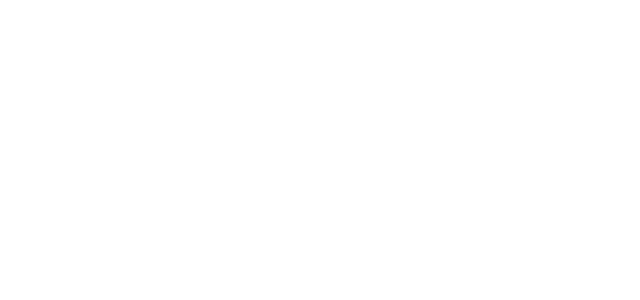
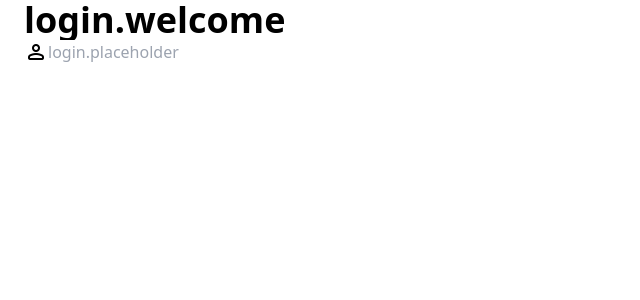
Before and after one commit to Saxxone/bree-web, a Nuxt app: page /login in a window 1280 px wide. Shown: the top 300 px of the page, without its empty margins (0-640 px from the left). Built offline with nearby package versions, Linux system fonts and the light colour scheme.

Commit message:
feat(auth): setup login and signup

```diff
--- /dev/null
+++ b/assets/css/components.css
@@ -0,0 +1,14 @@
+/* HTML Elements */
+
+h1 {
+  @apply font-semibold text-4xl
+}
+
+
+/* CSS components */
+.container {
+  @apply mx-auto px-6 max-w-7xl
+}
+
+
+/* Logical components */
--- /dev/null
+++ b/components/forms/FormInput.vue
@@ -0,0 +1,20 @@
+<script lang="ts" setup>
+interface Props {
+  prependIcon?: string;
+  appendIcon?: string;
+  placeholder?: string;
+}
+const props = defineProps<Props>();
+</script>
+
+<template>
+  <div class="flex items-center">
+    <span class="material-symbols-rounded" v-if="props.prependIcon">
+      {{ props.prependIcon }}
+    </span>
+    <input type="text"  :placeholder="props.placeholder">
+    <span class="material-symbols-rounded" v-if="props.appendIcon">
+      {{ props.appendIcon }}
+    </span>
+  </div>
+</template>
--- a/components/forms/input.vue
+++ /dev/null
@@ -1,15 +0,0 @@
-<script lang="ts" setup>
-interface Props {
-  icon?: string;
-}
-const props = defineProps<Props>();
-</script>
-
-<template>
-  <div>
-    <span class="material-symbols-rounded">
-      {{ props.icon }}
-    </span>
-    <input type="text" />
-  </div>
-</template>
--- a/layouts/auth.vue
+++ b/layouts/auth.vue
@@ -1,7 +1,7 @@
 <script lang="ts" setup></script>
 
 <template>
-  <div />
+  <div class="container">
+    <slot/>
+  </div>
 </template>
-
-<style></style>
--- a/nuxt.config.ts
+++ b/nuxt.config.ts
@@ -21,7 +21,10 @@ export default defineNuxtConfig({
     },
   },
 
-  css: ["~/assets/css/main.css"],
+  css: [
+    "~/assets/css/main.css",
+    "~/assets/css/components.css",
+  ],
 
   postcss: {
     plugins: {
--- a/pages/index.vue
+++ b/pages/index.vue
@@ -9,8 +9,6 @@ const routes = app_routes;
 async function validateUserAuth(): Promise<boolean> {
   //validate user auth token
   return false;
-
-
 }
 
 onMounted(async () => {
@@ -23,7 +21,7 @@ onMounted(async () => {
 <template>
   <div class="h-screen flex items-center justify-center">
     <span>
-      <img src="/favicon.svg" alt="logo" />
+      <img src="/favicon.svg" alt="logo" >
     </span>
   </div>
 </template>
--- a/pages/login.vue
+++ b/pages/login.vue
@@ -1,7 +1,17 @@
-<script lang="ts" setup></script>
+<script lang="ts" setup>
+definePageMeta({
+  layout: 'auth'
+})
+
+const { t } = useI18n();
+async function login() {}
+</script>
 
 <template>
-  <div >
-
-    </div>
+  <div>
+    <h1>{{ t('login.welcome') }}</h1>
+    <form @submit.prevent.stop="login">
+      <FormsFormInput prepend-icon="person" :placeholder="t('login.placeholder')" />
+    </form>
+  </div>
 </template>
--- a/pages/signup.vue
+++ b/pages/signup.vue
@@ -1,13 +1,15 @@
 <script lang="ts" setup>
+definePageMeta({
+  layout: 'auth'
+})
+
 async function createAccount() {}
 </script>
 
 <template>
   <div>
     <form @submit.prevent.stop="createAccount">
-      <input type="text" />
+      <input type="text" >
     </form>
   </div>
 </template>
-
-<style></style>
--- a/translations/en_US.ts
+++ b/translations/en_US.ts
@@ -2,7 +2,12 @@ const en_US = {
   settings: {},
   navigation: {},
   signup: {
-    create: "Create your account",
+    welcome: "Create your account",
+  },
+  login: {
+    welcome: "Login your account",
+    email: 'Enter Your Email',
+    password: 'Password'
   },
 };
 
```
Also changed, not shown: assets/css/main.css (line endings or trailing spaces).
